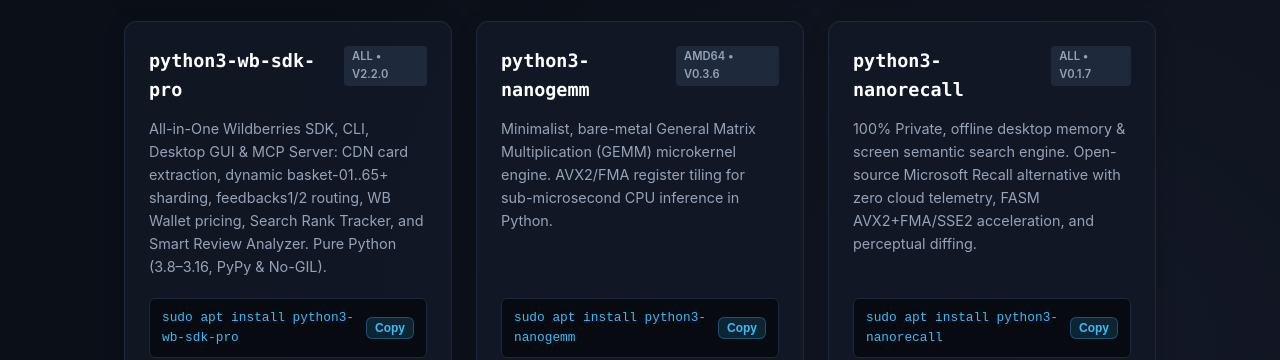
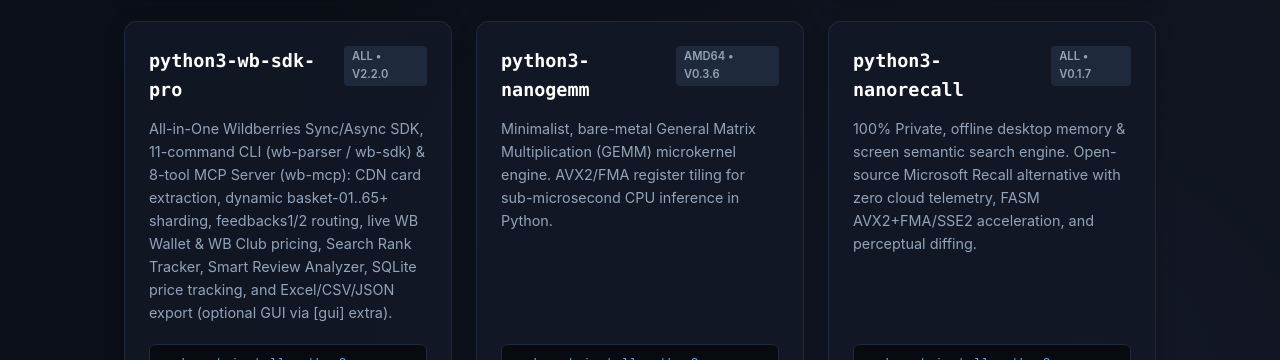
Before and after one commit to eminsk/ppa, a plain HTML site: page index.html in a window 1280 px wide. Shown: the part 1203-1563 px from the top of the page. Drawn offline with Linux system fonts and the light colour scheme.

Commit message:
docs: clarify python3-wb-sdk-pro capabilities (CLI, MCP, optional [gui])

```diff
--- a/index.html
+++ b/index.html
@@ -535,7 +535,7 @@ sudo apt update</code></pre>
             <span class="pkg-tag">all • v2.2.0</span>
           </div>
           <p class="pkg-desc">
-            All-in-One Wildberries SDK, CLI, Desktop GUI &amp; MCP Server: CDN card extraction, dynamic basket-01..65+ sharding, feedbacks1/2 routing, WB Wallet pricing, Search Rank Tracker, and Smart Review Analyzer. Pure Python (3.8–3.16, PyPy &amp; No-GIL).
+            All-in-One Wildberries Sync/Async SDK, 11-command CLI (wb-parser / wb-sdk) &amp; 8-tool MCP Server (wb-mcp): CDN card extraction, dynamic basket-01..65+ sharding, feedbacks1/2 routing, live WB Wallet &amp; WB Club pricing, Search Rank Tracker, Smart Review Analyzer, SQLite price tracking, and Excel/CSV/JSON export (optional GUI via [gui] extra).
           </p>
         </div>
         <div>
```
Also changed, not shown: 1 other file.
